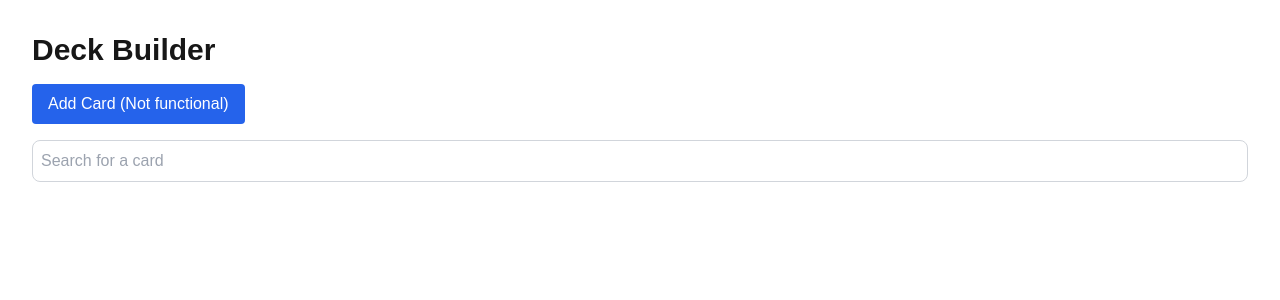
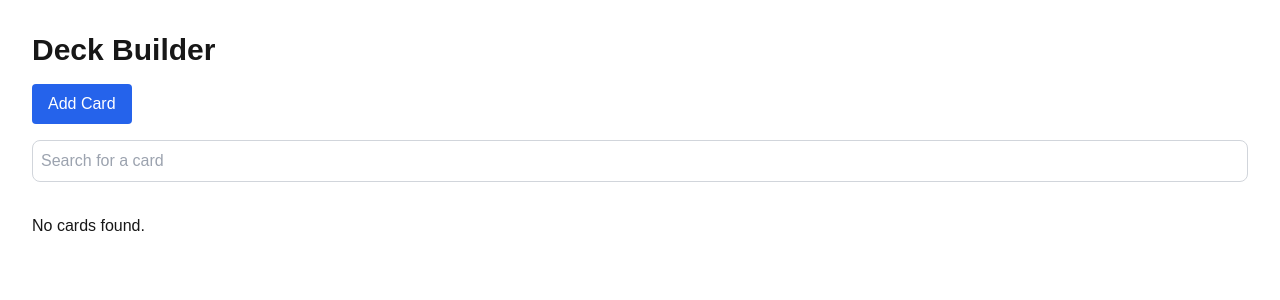
Before and after one commit to LoganLan/clobknockanextjs, a Next.js app: page /deck-builder in a window 1280 px wide. Shown: the top 300 px of the page. Built offline with nearby package versions, Linux system fonts and the light colour scheme.

Commit message:
fixed small bug

```diff
--- a/src/app/deck-builder/page.tsx
+++ b/src/app/deck-builder/page.tsx
@@ -17,7 +17,7 @@ interface CardData {
 }
 
 const DeckBuilderPage: React.FC = () => {
-  const [cards, setCards] = useState<CardData[]>([]);
+  const [cards, setCards] = useState<CardData[]>([]); // Ensure it's initialized as an empty array
   const [loading, setLoading] = useState(false);
   const [searchQuery, setSearchQuery] = useState("");
 
@@ -27,7 +27,7 @@ const DeckBuilderPage: React.FC = () => {
     try {
       const response = await fetch(`https://api.scryfall.com/cards/search?q=${query}&order=name&page=1&unique=cards`);
       const data = await response.json();
-      setCards(data.data);
+      setCards(data.data); // Update cards with API response
     } catch (error) {
       console.error("Error fetching cards:", error);
     }
@@ -40,7 +40,7 @@ const DeckBuilderPage: React.FC = () => {
 
     const delayDebounce = setTimeout(() => {
       fetchCards(searchQuery);
-    }, 300); // Wait 300ms before triggering fetch
+    }, 100); // Wait 300ms before triggering fetch
 
     return () => clearTimeout(delayDebounce); // Cleanup on each keystroke
   }, [searchQuery]);
@@ -56,7 +56,7 @@ const DeckBuilderPage: React.FC = () => {
   return (
     <div className="p-8">
       <h1 className="text-3xl font-bold mb-4">Deck Builder</h1>
-      <Button label="Add Card (Not functional)" onClick={handleButtonClick} />
+      <Button label="Add Card" onClick={handleButtonClick} />
 
       <input
         type="text"
@@ -70,16 +70,19 @@ const DeckBuilderPage: React.FC = () => {
         <p>Loading cards...</p>
       ) : (
         <div className="grid grid-cols-2 sm:grid-cols-3 md:grid-cols-4 lg:grid-cols-5 xl:grid-cols-6 gap-2 mt-8">
-          {cards.map(card => (
+          {Array.isArray(cards) && cards.length > 0 ? (
+            cards.map(card => (
               <div key={card.id} className="flex justify-center">
                 <Card
                   title={card.name}
                   description={card.oracle_text}
                   imageUrl={card.image_uris?.normal}
-                className="max-w-xs" // Keep max width for smaller cards
                 />
               </div>
-          ))}
+            ))
+          ) : (
+            <p>No cards found.</p>
+          )}
         </div>
       )}
     </div>
```
Lines whose indentation alone changed are shown as unchanged.
